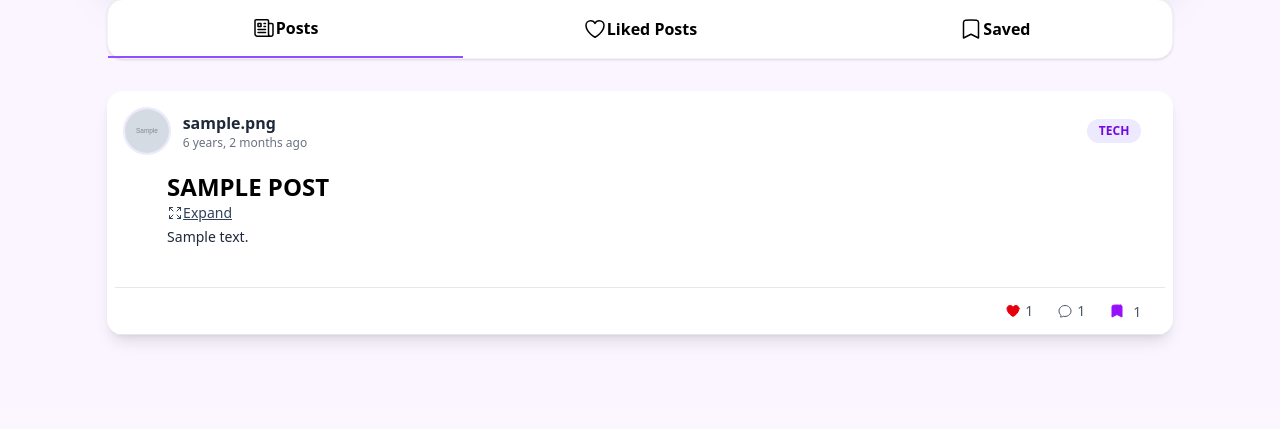
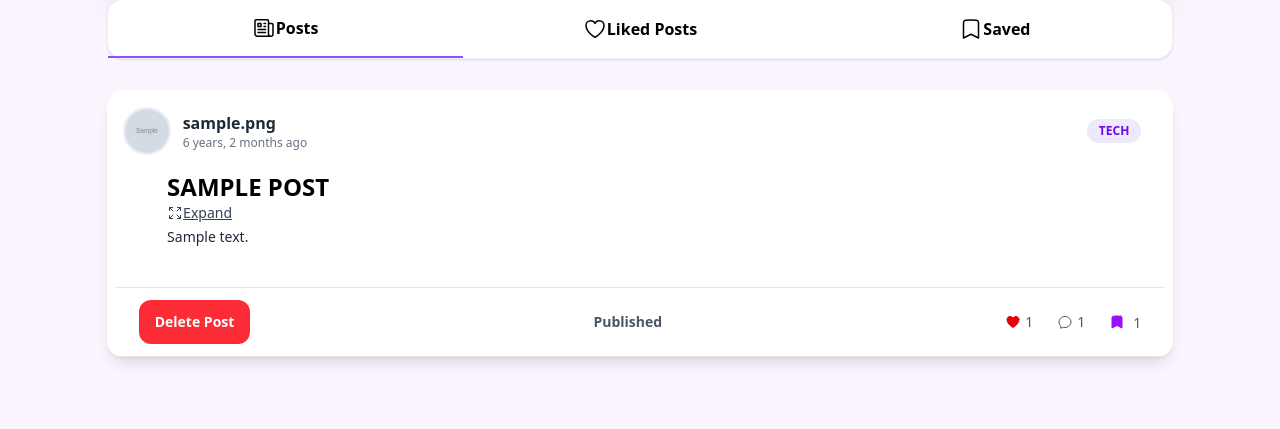
Before and after one commit to johnston-kweku/syntaxandstories, a Django app: a page that uses user/templates/user/profile.html in a window 1280 px wide. Shown: the part 762-1191 px from the top of the page. Before the commit the page ends 1106 px from the top, so only its background shows below. Run offline with Django 5.2, Linux system fonts and the light colour scheme; a user stored in the database is signed in; tables that the repository leaves empty hold one stand-in row (values such as "Sample post"); grey boxes marked "Sample" are stand-in pictures; style sheets or scripts are compiled from the project's sources.

```diff
--- a/static/js/profile.js
+++ b/static/js/profile.js
@@ -297,3 +297,29 @@ if(savedTab){ savedTab.addEventListener('click', async () => { hideAll(); if(sav
 
 // Initialize default active tab state
 if (!postsSection?.classList.contains('hidden')) { setActiveTab(postsTab); } else if (!likedSection?.classList.contains('hidden')) { setActiveTab(likedTab); } else if (!savedSection?.classList.contains('hidden')) { setActiveTab(savedTab); }
+
+
+
+const deleteBtn = document.querySelectorAll(".delete-btn")
+
+deleteBtn.forEach((btn) => {
+  btn.addEventListener("click", () => {
+    const postId = btn.dataset.postId
+    console.log(postId)
+    fetch(`/delete/${postId}/`, {
+      method:'POST',
+      headers:{
+        'X-CSRFToken':getCookie('csrftoken'),
+        'Content-Type':'application/json'
+      }
+    })
+    .then(res => res.json())
+    .then((data) => {
+      if(data.success) {
+        console.log("Success")
+      }else{
+        console.log("Failure")
+      }
+    })
+  })
+})
--- a/syntaxandstories/urls.py
+++ b/syntaxandstories/urls.py
@@ -10,5 +10,6 @@ urlpatterns = [
     path('save/<int:post_id>/', views.save_post, name='save_post'),
     path('post/<int:post_id>/comment/', views.add_comment, name='add_comment'),
     path('comment/<int:comment_id>/delete/', views.delete_comment, name='delete_comment'),
-    path('create/post/', views.create_post, name='create_post')
+    path('create/post/', views.create_post, name='create_post'),
+    path('delete/<int:post_id>/', views.delete_post, name='delete_post')
 ]
--- a/user/templates/user/profile.html
+++ b/user/templates/user/profile.html
@@ -195,6 +195,7 @@
 
     {% for post in posts %}
 
+
         <div class="bg-white shadow-lg select-none hover:shadow-2xl rounded-2xl w-full mb-10">
             <!-- Post media -->
             {% if post.media and post.is_video %}
@@ -267,7 +268,30 @@
             </div>
 
             <!-- Post Actions -->
-            <div class="flex justify-end px-6 py-3 border-y mx-2 my-2 border-gray-200 text-gray-600 text-sm">
+            <div class="flex {% if request.user == post.author %} justify-between {% else %} justify-end {% endif %} px-6 py-3 border-y mx-2 my-2 border-gray-200 text-gray-600 text-sm items-center">
+                <!-- Delete post -->
+                 {% if post.author == request.user %}
+                 <button data-post-id="{{post.id}}" type="button" class="delete-btn bg-red-500 p-3 rounded-xl px-4 font-bold text-white active:scale-95 cursor-pointer">
+                    Delete Post
+                 </button>
+                 {% endif %}
+
+
+
+                <!-- Post status -->
+                 {% if post.author == request.user %}
+                <div class="px-6 font-bold text-gray-600">
+                    {% if post.status == 'PUBLISH' %}
+                    <p>
+                        Published
+                    </p>
+                    {% elif post.status == 'DRAFT' %}
+                    <p>
+                        Draft
+                    </p>
+                    {% endif %}
+                </div>
+                {% endif %}
 
                 <div class="flex gap-6">
 
```
Also changed, not shown: syntaxandstories/views.py (+7 -1 lines).
